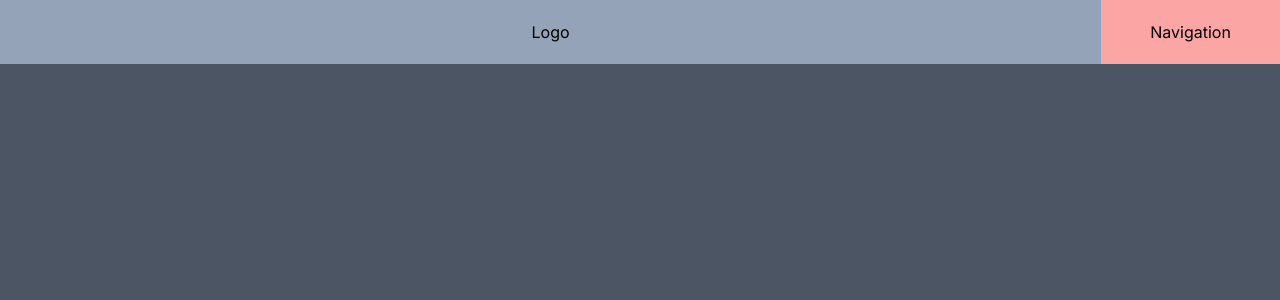
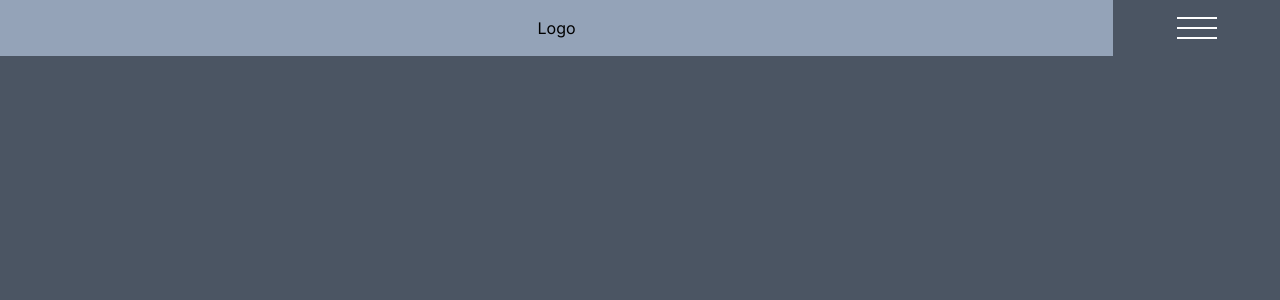
Before and after one commit to VitalsonLorran/about-me, a Next.js app: page / in a window 1280 px wide. Shown: the top 300 px of the page. Built offline with nearby package versions, Linux system fonts and the light colour scheme.

Commit message:
Atualizando umas coisinhas

```diff
--- a/src/components/Navigation.tsx
+++ b/src/components/Navigation.tsx
@@ -1,8 +1,14 @@
 export const Navigation = () => {
     return(
-        <div className="flex justify-start  items-start h-16 w-full bg-gray-800 fixed">
-            <div className="flex h-full w-full items-center justify-center cursor-pointer bg-slate-400">Logo</div>
-            <div className="flex h-full w-52 items-center justify-center bg-red-300 cursor-pointer">Navigation</div>
+        <div className="flex justify-start  items-start h-14 w-full  fixed">
+            <div className="flex h-full w-full items-center justify-center bg-slate-400">
+                <div className="cursor-pointer ">Logo</div>
+            </div>
+            <div className="flex flex-col h-full w-48 items-center justify-center cursor-pointer">
+                <div className="w-10 border border-white my-1"> </div>
+                <div className="w-10 border border-white my-1"> </div>
+                <div className="w-10 border border-white my-1"> </div>
+            </div>
         </div>
     )
 }
```
